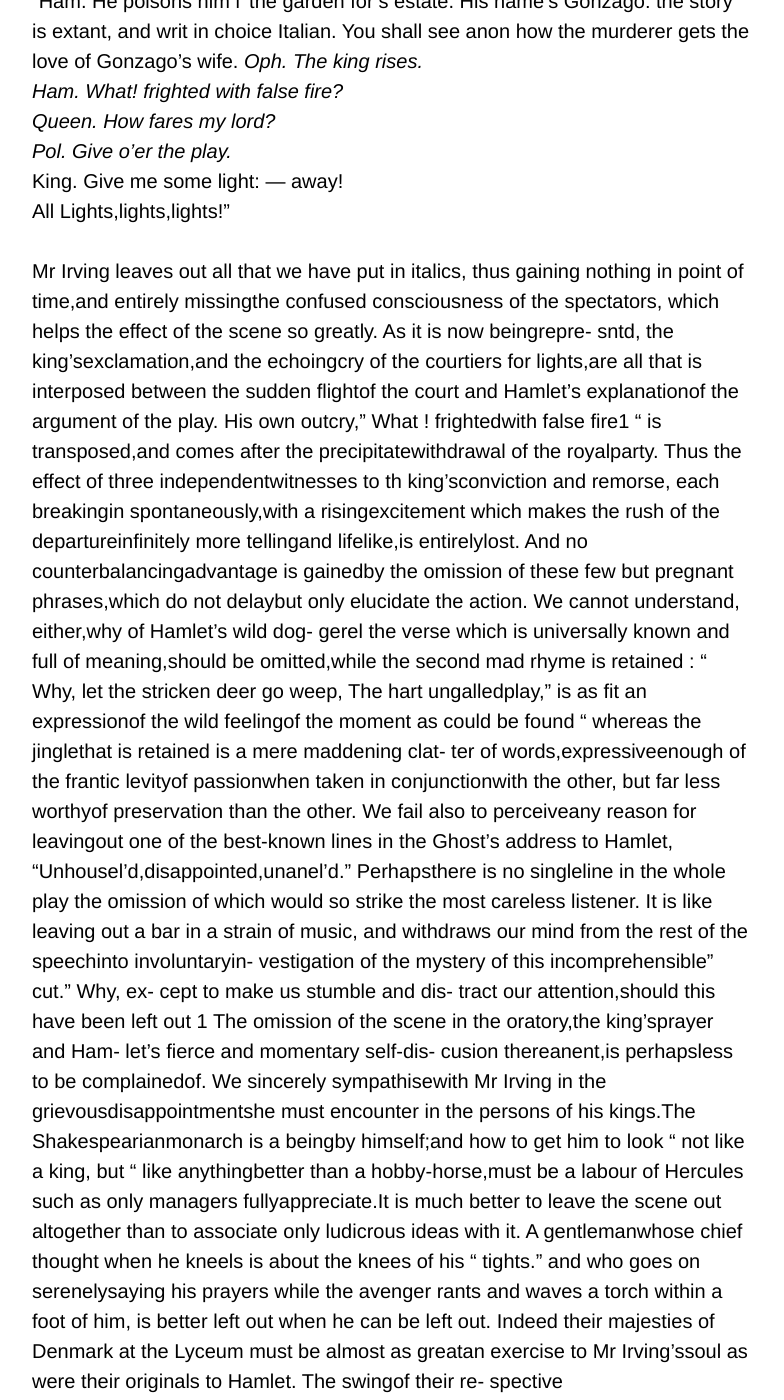
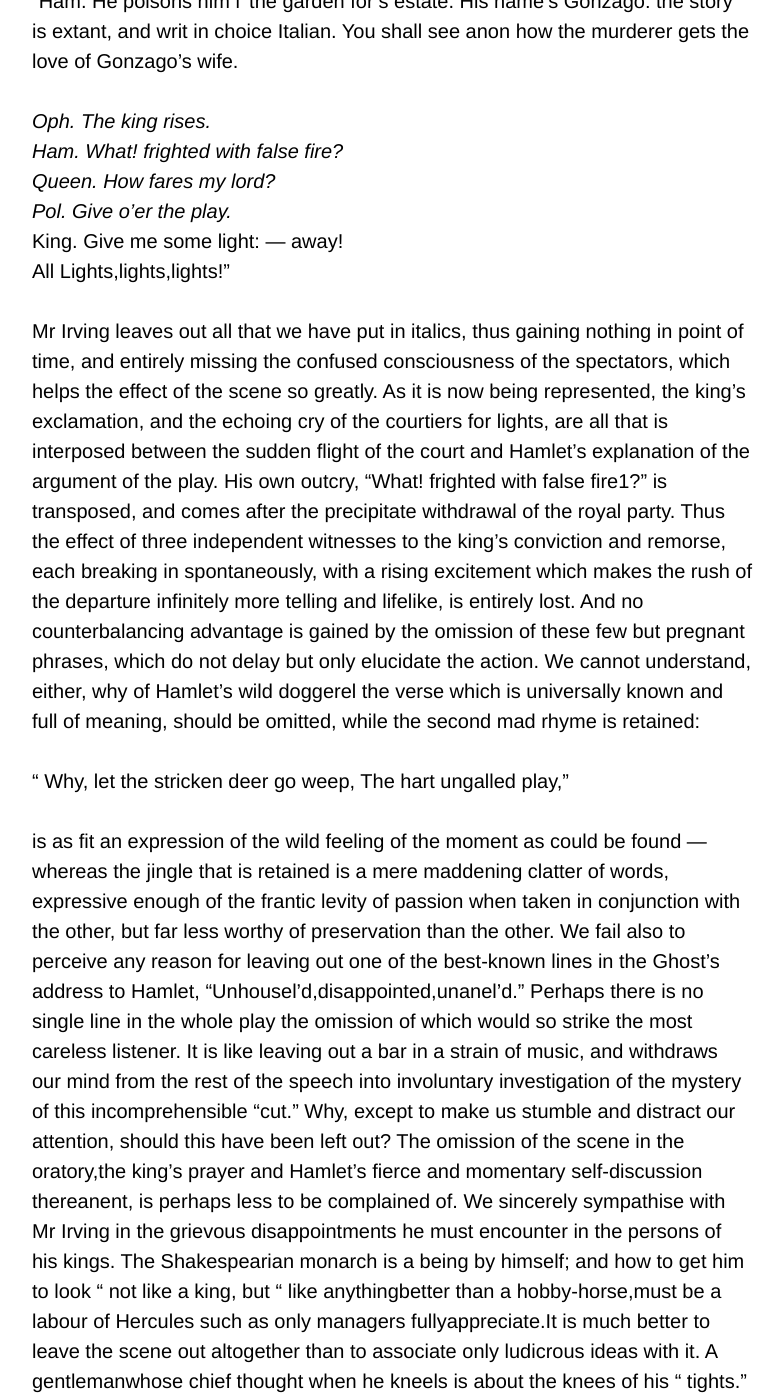
Before and after one commit to ThisLittleWorld/ThisLittleWorld.github.io, a Jekyll site: the page built from pages/critics/oliphant.hamlet.md, in a window 1280 px wide and 1400 px high, scrolled down 23540 px. Shown: the whole window, without its empty margins (248-1032 px from the left). Built offline with Jekyll 4.4.1, drawn with Linux system fonts in a browser that asks for light colours; Markdown is read by kramdown in place of the engine named in the settings; some of the changed text lies outside the part shown.

Commit message:
Update oliphant.hamlet.md

```diff
--- a/pages/critics/oliphant.hamlet.md
+++ b/pages/critics/oliphant.hamlet.md
@@ -1759,7 +1759,8 @@ over. Here is the version of Shakespeare: — <br>
 for's estate. His name's Gonzago: the
 story is extant, and writ in choice Italian.
 You shall see anon how the murderer gets
-the love of Gonzago's wife.
+the love of Gonzago's wife.<br>
+<br>
 *Oph. The king rises. <br>
 Ham. What! frighted with false fire? <br>
 Queen. How fares my lord? <br>
@@ -1769,75 +1770,76 @@ All Lights,lights,lights!" <br>
 <br>
 Mr Irving leaves out all that we
 have put in italics, thus gaining
-nothing in point of time,and entirely
-missingthe confused consciousness
+nothing in point of time, and entirely
+missing the confused consciousness
 of the spectators, which
 helps the effect of the scene so
-greatly. As it is now beingrepre- sntd,
-the king'sexclamation,and
-the echoingcry of the courtiers for
-lights,are all that is interposed
-between the sudden flightof the
-court and Hamlet's explanationof
+greatly. As it is now being represented,
+the king's exclamation, and
+the echoing cry of the courtiers for
+lights, are all that is interposed
+between the sudden flight of the
+court and Hamlet's explanation of
 the argument of the play. His
-own outcry," What ! frightedwith
-false fire1
-"
-is transposed,and comes
-after the precipitatewithdrawal of
-the royalparty. Thus the effect of
-three independentwitnesses to th
-king'sconviction and remorse, each
-breakingin spontaneously,with a
-risingexcitement which makes the
-rush of the departureinfinitely more
-tellingand lifelike,is entirelylost.
-And no counterbalancingadvantage
-is gainedby the omission of these
-few but pregnant phrases,which do
-not delaybut only elucidate the
+own outcry, "What! frighted with
+false fire1?"
+is transposed, and comes
+after the precipitate withdrawal of
+the royal party. Thus the effect of
+three independent witnesses to the
+king's conviction and remorse, each
+breaking in spontaneously, with a
+rising excitement which makes the
+rush of the departure infinitely more
+telling and lifelike, is entirely lost.
+And no counterbalancing advantage
+is gained by the omission of these
+few but pregnant phrases, which do
+not delay but only elucidate the
 action. We cannot understand,
-either,why of Hamlet's wild dog- gerel
+either, why of Hamlet's wild doggerel
 the verse which is universally
-known and full of meaning,should
-be omitted,while the second mad
-rhyme is retained :
+known and full of meaning, should
+be omitted, while the second mad
+rhyme is retained: <br>
+<br>
 " Why, let the stricken deer go weep,
-The hart ungalledplay,"
-is as fit an expressionof the wild
-feelingof the moment as could be
-found " whereas the jinglethat is
-retained is a mere maddening clat- ter
-of words,expressiveenough of
-the frantic levityof passionwhen
-taken in conjunctionwith the other,
-but far less worthyof preservation
+The hart ungalled play," <br>
+<br>
+is as fit an expression of the wild
+feeling of the moment as could be
+found — whereas the jingle that is
+retained is a mere maddening clatter
+of words, expressive enough of
+the frantic levity of passion when
+taken in conjunction with the other,
+but far less worthy of preservation
 than the other. We fail also to
-perceiveany reason for leavingout
+perceive any reason for leaving out
 one of the best-known lines in the
 Ghost's address to Hamlet, "Unhousel'd,disappointed,unanel'd."
-Perhapsthere is no singleline in
+Perhaps there is no single line in
 the whole play the omission of
 which would so strike the most
 careless listener. It is like leaving
 out a bar in a strain of music, and
 withdraws our mind from the rest
-of the speechinto involuntaryin- vestigation
+of the speech into involuntary investigation
 of the mystery of this
-incomprehensible" cut." Why, ex- cept
-to make us stumble and dis- tract
-our attention,should this have
-been left out 1
+incomprehensible "cut." Why, except
+to make us stumble and distract
+our attention, should this have
+been left out?
 The omission of the scene in the
-oratory,the king'sprayer and Ham- let's
-fierce and momentary self-dis- cusion
-thereanent,is perhapsless
-to be complainedof. We sincerely
-sympathisewith Mr Irving in the
-grievousdisappointmentshe must
+oratory,the king's prayer and Hamlet's
+fierce and momentary self-discussion
+thereanent, is perhaps less
+to be complained of. We sincerely
+sympathise with Mr Irving in the
+grievous disappointments he must
 encounter in the persons of his
-kings.The Shakespearianmonarch
-is a beingby himself;and how to
+kings. The Shakespearian monarch
+is a being by himself; and how to
 get him to look " not like a king,
 but " like anythingbetter than a
 hobby-horse,must be a labour of
```
